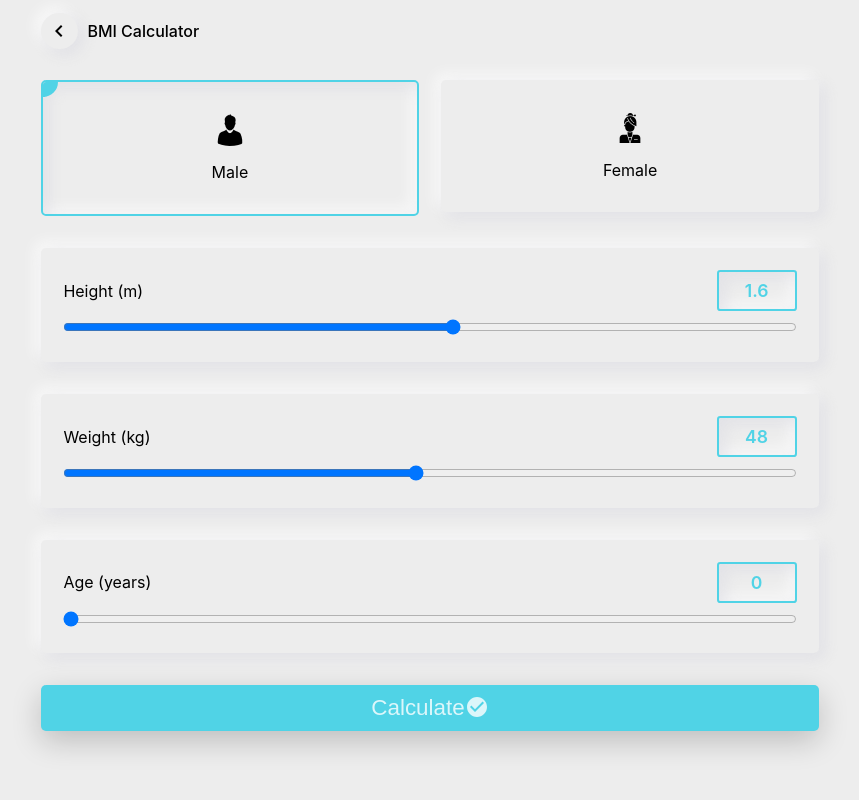
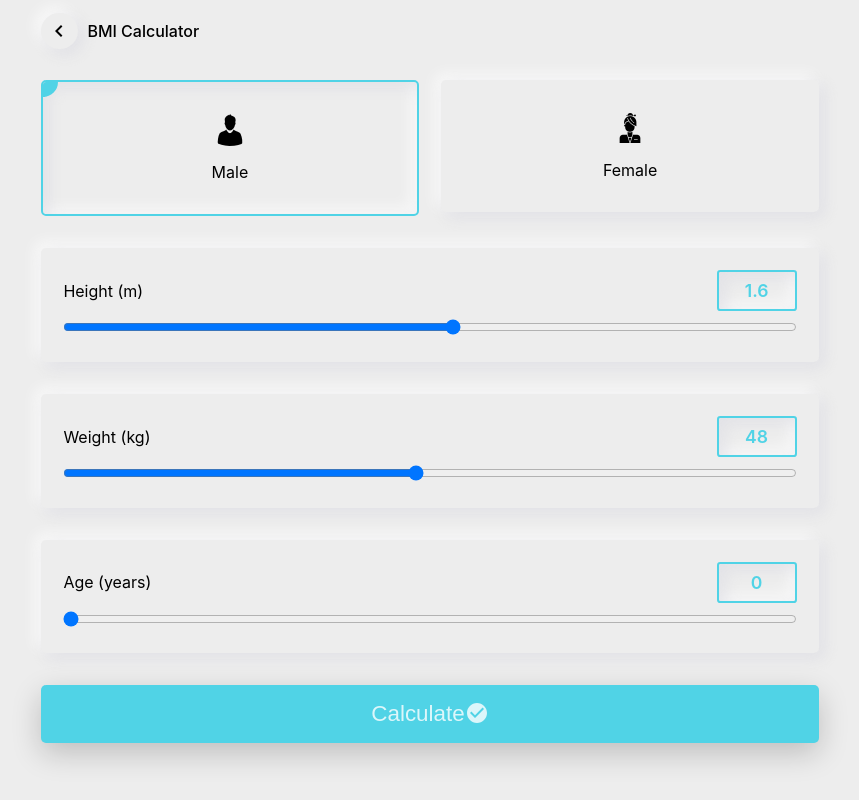
Before and after one commit to Obitrim/BMI-calculator, a React (Create React App) app: page / in a window 1280 px wide. Both pictures are taken after a click on the button "Calculator". Shown: the whole page, without its empty margins (210-1069 px from the left). Built offline with nearby package versions, Linux system fonts and the light colour scheme.

Commit message:
added padding to submit btn

```diff
--- a/src/views/calculator/Calculator.css
+++ b/src/views/calculator/Calculator.css
@@ -1,5 +1,6 @@
 .Calculator {
 	margin-top: 5rem;
+	padding-bottom: 3rem;
 }
 
 .GenderBox {
@@ -23,7 +24,7 @@
 	border-radius: var(--b-radius);
 	border: none;
 	background-color: var(--primary);
-	padding: 0.6rem 0;
+	padding: 1rem 0;
 	box-shadow: 0 10px 30px rgba(0, 0, 0, 0.2);
 
 	font-size: 1.4rem;
@@ -40,3 +41,7 @@
 	cursor: pointer;
 	box-shadow: 0 10px 30px rgba(0, 0, 0, 0.3);
 }
+
+.CheckCircleIcon {
+	margin-left: 0.5rem !important;
+}
```
